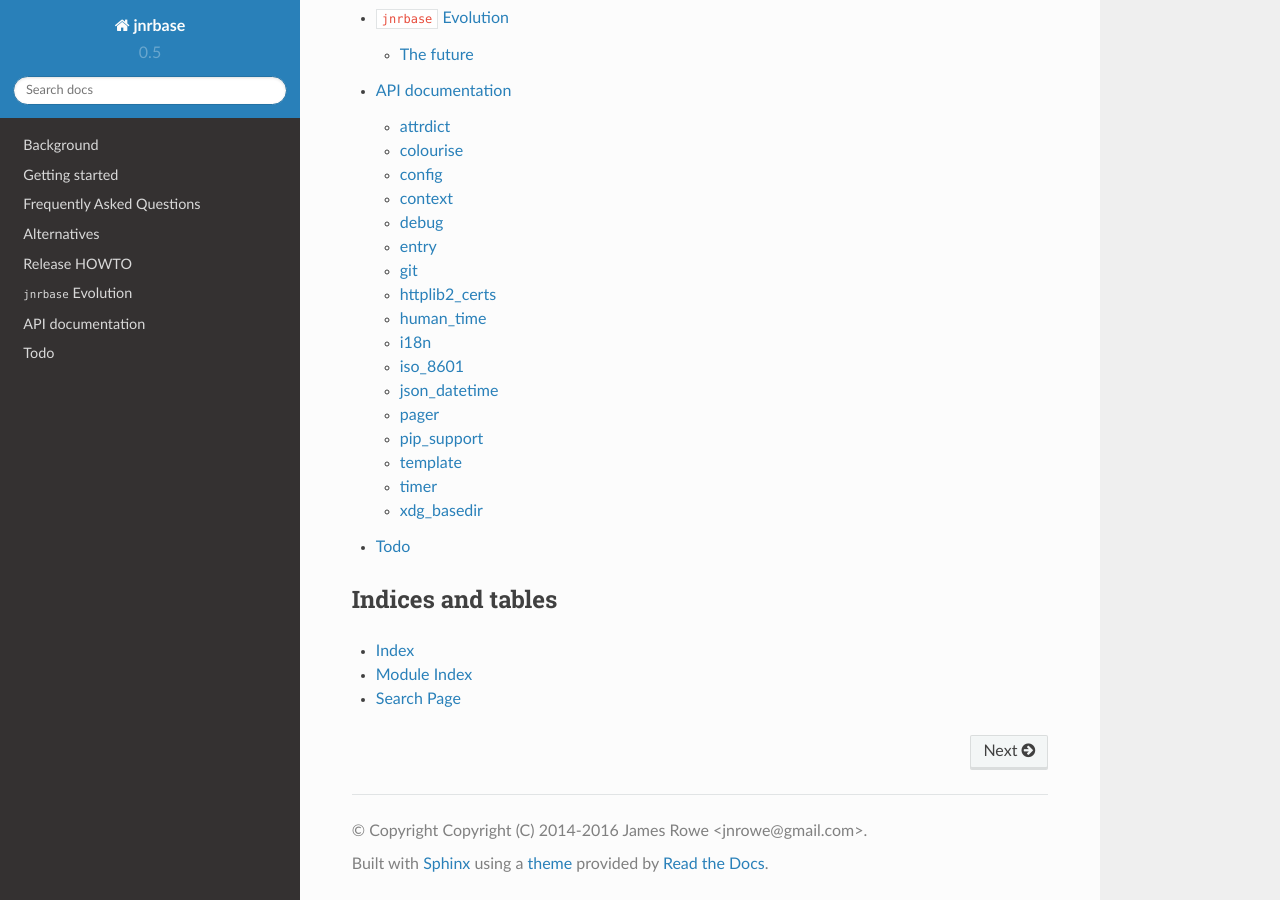
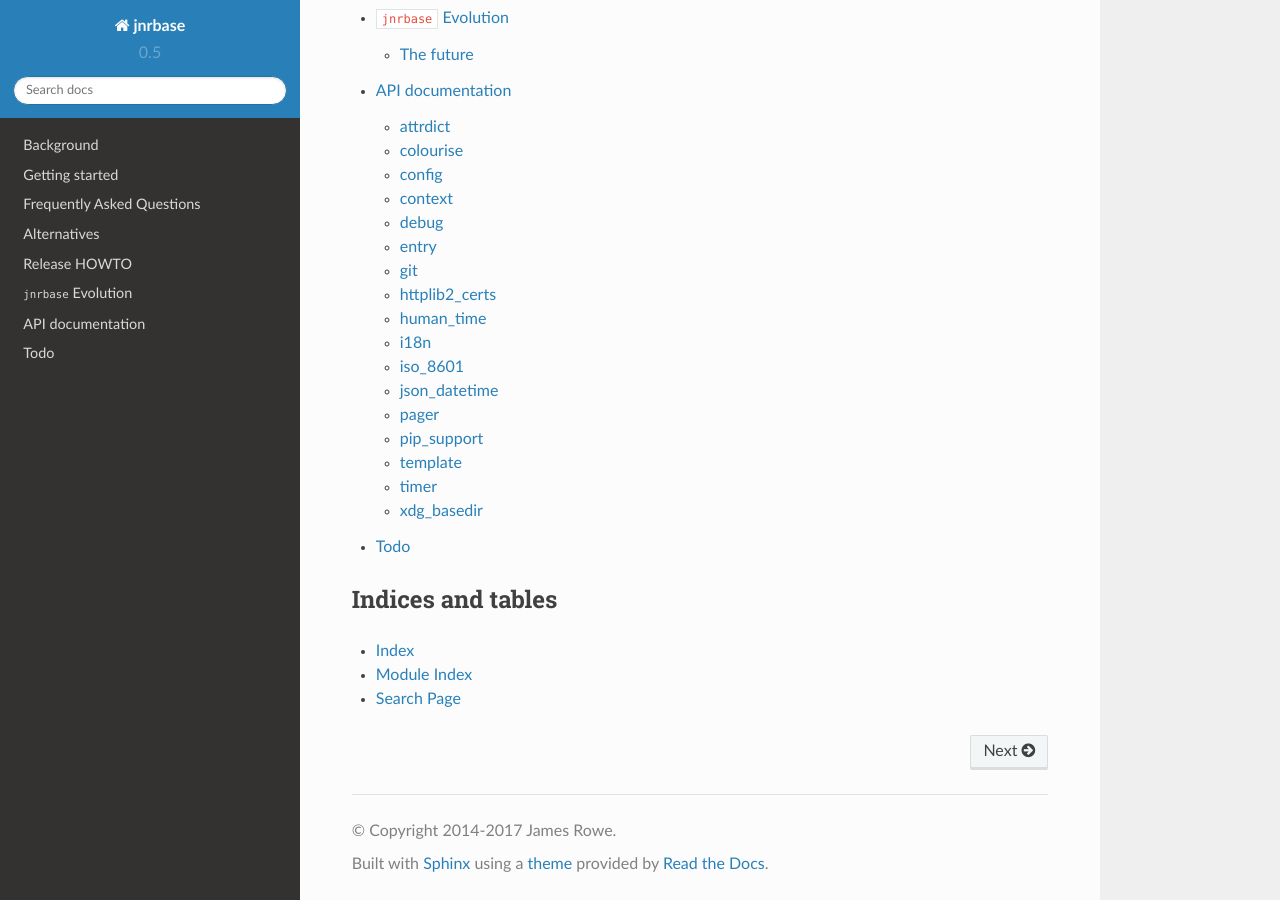
Before and after one commit to JNRowe/jnrbase, a Sphinx documentation site: the page built from doc/index.rst, in a window 1280 px wide and 900 px high, scrolled down 745 px. Built offline with Sphinx 7.4.7 and the Read the Docs theme 2.0.0, drawn with Linux system fonts in a browser that asks for light colours.

Commit message:
[Tr] Fix copyright footer in Sphinx output

```diff
--- a/doc/conf.py
+++ b/doc/conf.py
@@ -52,7 +52,7 @@ master_doc = 'index'
 source_suffix = '.rst'
 
 project = u'jnrbase'
-copyright = jnrbase.__copyright__
+copyright = '2014-2017  James Rowe'
 
 version = '.'.join([str(s) for s in jnrbase._version.tuple[:2]])
 release = jnrbase._version.dotted
```
